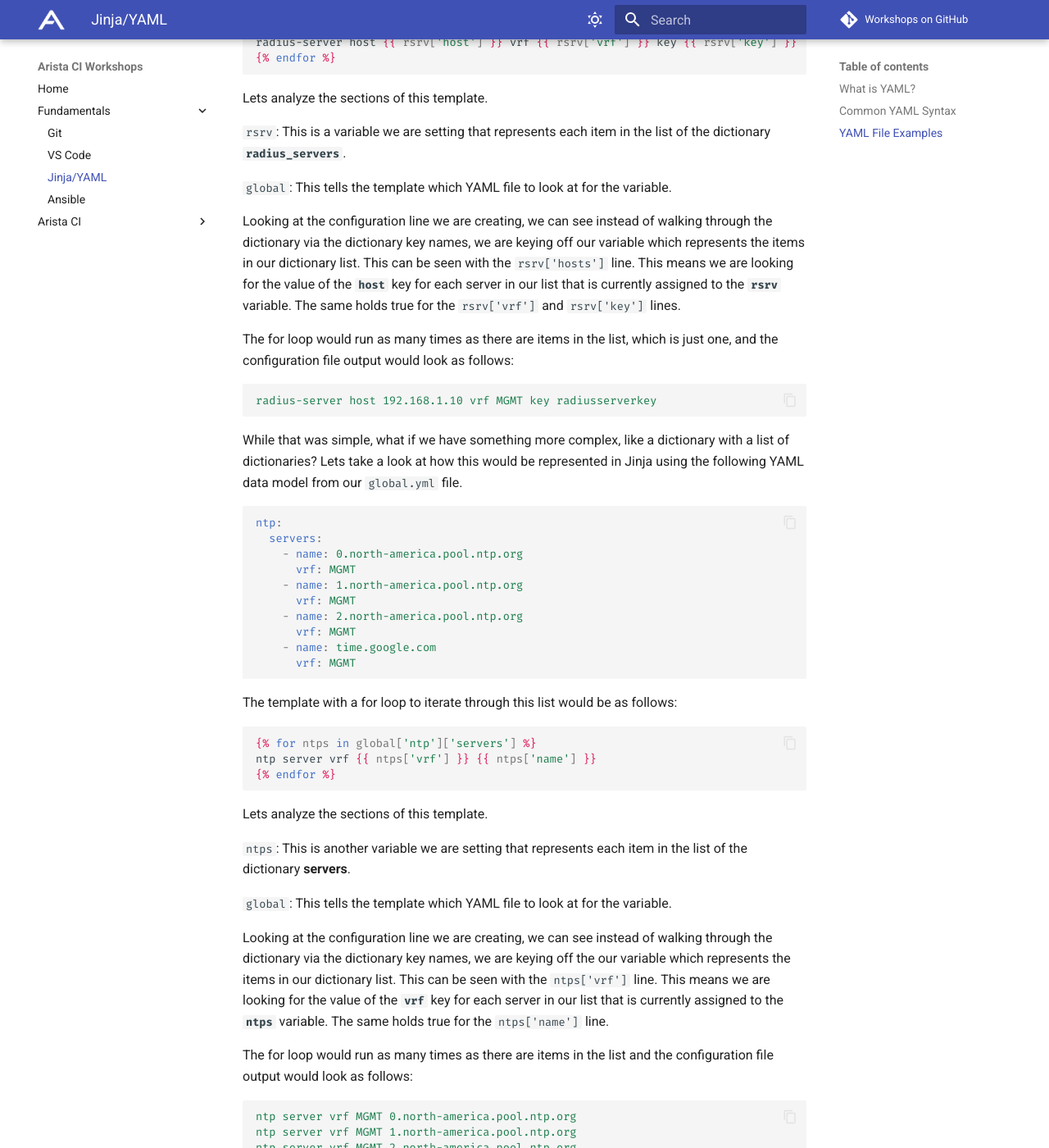
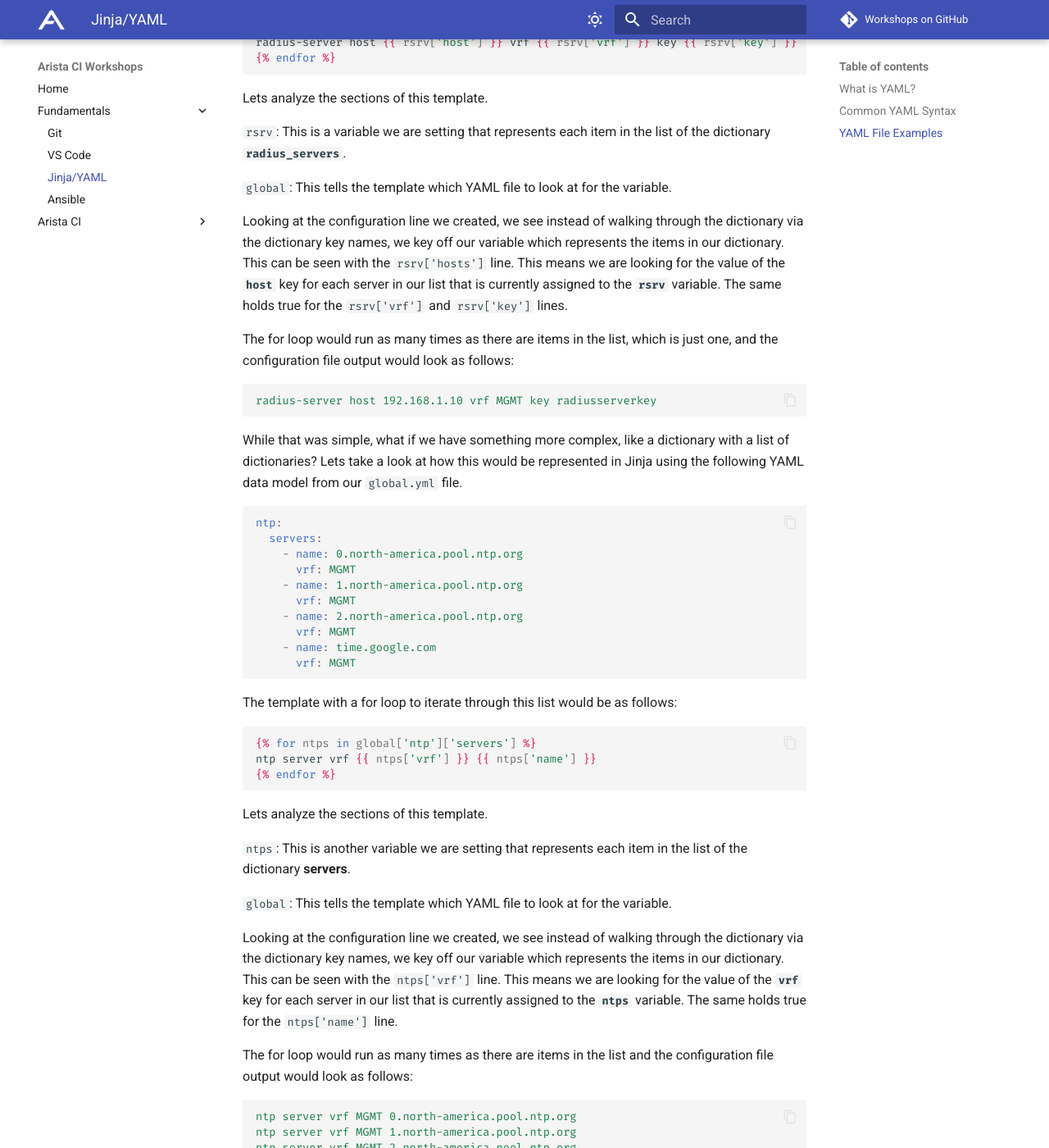
Before and after one commit to aristanetworks/avd-workshops, an MkDocs documentation site: the page built from workshops/jinja-yaml.md, in a window 1280 px wide and 1400 px high, scrolled down 16938 px. Shown: the whole window at 82% size. Built offline with MkDocs 1.6.1 and Material for MkDocs 9.7.7, drawn with Linux system fonts in a browser that asks for light colours; emoji names are drawn with the system emoji font; comment, search, counter and statistics services are not loaded.

Commit message:
jinja-yaml - grammar regarding looping over dictionaries
jinja-yaml - grammar regarding looping over dictionaries

```diff
--- a/workshops/jinja-yaml.md
+++ b/workshops/jinja-yaml.md
@@ -837,7 +837,7 @@ Lets analyze the sections of this template.
 
 `global`: This tells the template which YAML file to look at for the variable.
 
-Looking at the configuration line we are creating, we can see instead of walking through the dictionary via the dictionary key names, we are keying off our variable which represents the items in our dictionary list. This can be seen with the `rsrv['hosts']` line. This means we are looking for the value of the **`host`** key for each server in our list that is currently assigned to the **`rsrv`** variable. The same holds true for the `rsrv['vrf']` and `rsrv['key']` lines.
+Looking at the configuration line we created, we see instead of walking through the dictionary via the dictionary key names, we key off our variable which represents the items in our dictionary. This can be seen with the `rsrv['hosts']` line. This means we are looking for the value of the **`host`** key for each server in our list that is currently assigned to the **`rsrv`** variable. The same holds true for the `rsrv['vrf']` and `rsrv['key']` lines.
 
 The for loop would run as many times as there are items in the list, which is just one, and the configuration file output would look as follows:
 
@@ -874,7 +874,7 @@ Lets analyze the sections of this template.
 
 `global`: This tells the template which YAML file to look at for the variable.
 
-Looking at the configuration line we are creating, we can see instead of walking through the dictionary via the dictionary key names, we are keying off the our variable which represents the items in our dictionary list. This can be seen with the `ntps['vrf']` line. This means we are looking for the value of the **`vrf`** key for each server in our list that is currently assigned to the **`ntps`** variable. The same holds true for the `ntps['name']` line.
+Looking at the configuration line we created, we see instead of walking through the dictionary via the dictionary key names, we key off our variable which represents the items in our dictionary. This can be seen with the `ntps['vrf']` line. This means we are looking for the value of the **`vrf`** key for each server in our list that is currently assigned to the **`ntps`** variable. The same holds true for the `ntps['name']` line.
 
 The for loop would run as many times as there are items in the list and the configuration file output would look as follows:
 
```
